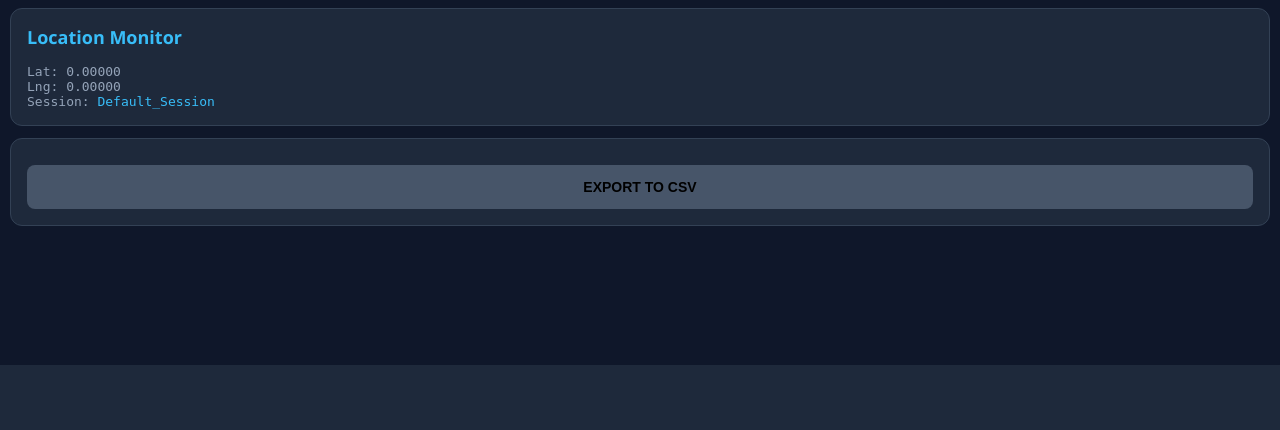
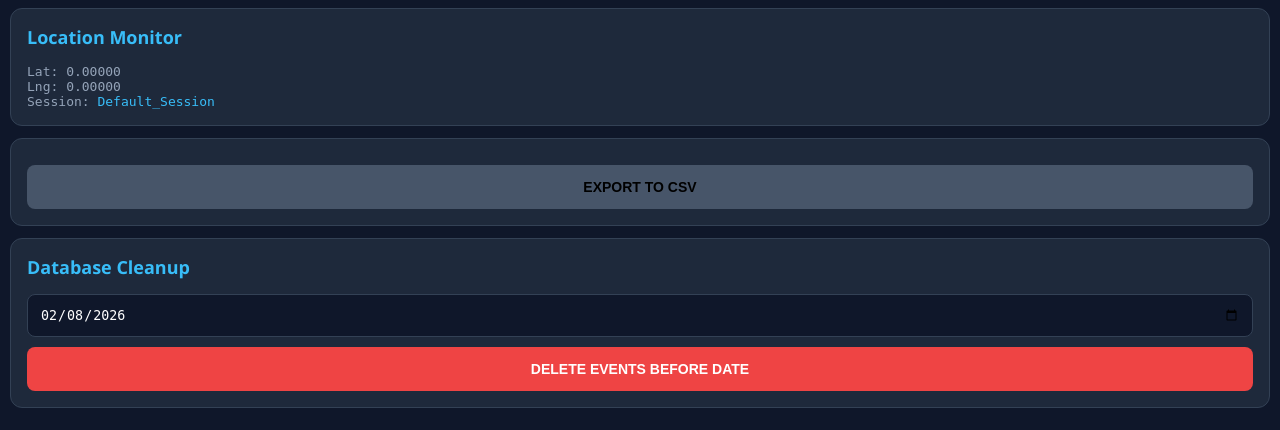
Before and after one commit to yonidon/simbox_web_tester, a Flask app: page / in a window 1280 px wide. Shown: the part 435-865 px from the top of the page. Before the commit the page ends 800 px from the top, so only its background shows below. Run offline with Flask 3, Linux system fonts and the light colour scheme.

Commit message:
Added database cleanup

```diff
--- a/tester_web_server/main.py
+++ b/tester_web_server/main.py
@@ -203,6 +203,35 @@ def export_csv():
     except Exception as e:
         return jsonify({"error": str(e)}), 500
 
+# Cleanup DB
+@app.route('/cleanup_db', methods=['POST'])
+def cleanup_db():
+    try:
+        data = request.json
+        date = data.get("date")
+
+        conn = mysql.connector.connect(**DATABASE_CONFIG)
+        cursor = conn.cursor()
+
+        query = """
+        DELETE FROM TBL_ST_SIMBOX_EVENTS
+        WHERE TIMESTAMP < %s
+        """
+
+        cursor.execute(query, (date,))
+        deleted = cursor.rowcount
+
+        conn.commit()
+        cursor.close()
+        conn.close()
+
+        return jsonify({
+            "message": f"{deleted} records deleted before {date}"
+        })
+
+    except Exception as e:
+        return jsonify({"error": str(e)}), 500
+
 if __name__ == '__main__':
     init_db()
     app.run(host='0.0.0.0', port=8990) # Internal port for Nginx
--- a/tester_web_server/templates/index.html
+++ b/tester_web_server/templates/index.html
@@ -72,6 +72,15 @@
             EXPORT TO CSV
         </button>
     </div>
+    <div class="card">
+        <h2>Database Cleanup</h2>
+
+        <input type="date" id="cleanupDate">
+
+        <button class="btn btn-stop" onclick="cleanupDB()">
+            DELETE EVENTS BEFORE DATE
+        </button>
+    </div>
 
     <script>
 
@@ -91,6 +100,31 @@
                 method: 'POST',
                 headers: {'Content-Type': 'application/json'},
                 body: JSON.stringify({session_name: val})
+            });
+        }
+
+        // Function to cleanup database
+        function cleanupDB() {
+
+            const date = document.getElementById("cleanupDate").value;
+
+            if (!date) {
+                alert("Please select a date first");
+                return;
+            }
+
+            if (!confirm("Delete all records before " + date + " ?")) {
+                return;
+            }
+
+            fetch("/cleanup_db", {
+                method: "POST",
+                headers: {"Content-Type": "application/json"},
+                body: JSON.stringify({date: date})
+            })
+            .then(r => r.json())
+            .then(data => {
+                alert(data.message);
             });
         }
 
@@ -120,8 +154,10 @@
             }, (err) => {
                 console.error("GPS Error:", err);
                 gpsStatus.innerHTML = '<span class="indicator" style="background:var(--danger)"></span>Error';
-    }, {enableHighAccuracy: true});
-}
+            }, {enableHighAccuracy: true});
+        }
+
+
 
         // GPS logic
         if ("geolocation" in navigator) {
@@ -138,6 +174,8 @@
                 });
             }, null, {enableHighAccuracy: true});
         }
+
+
 
         // UI Polling logic
         let lastActivity = null;
@@ -161,6 +199,15 @@
                     }
                 });
         }, 1000);
+
+        // Get last month for the cleanup date
+        window.addEventListener("load", () => {
+            const d = new Date();
+            d.setMonth(d.getMonth() - 1);
+
+            const iso = d.toISOString().split('T')[0];
+            document.getElementById("cleanupDate").value = iso;
+        });
     </script>
 </body>
 </html>
```
